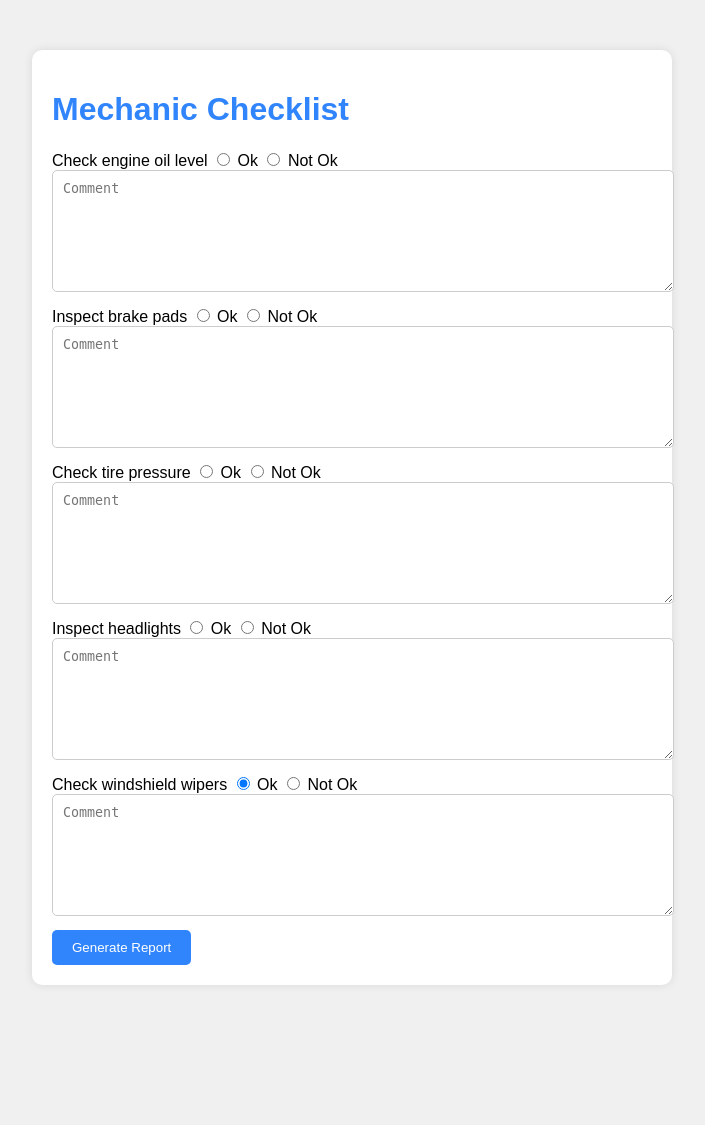
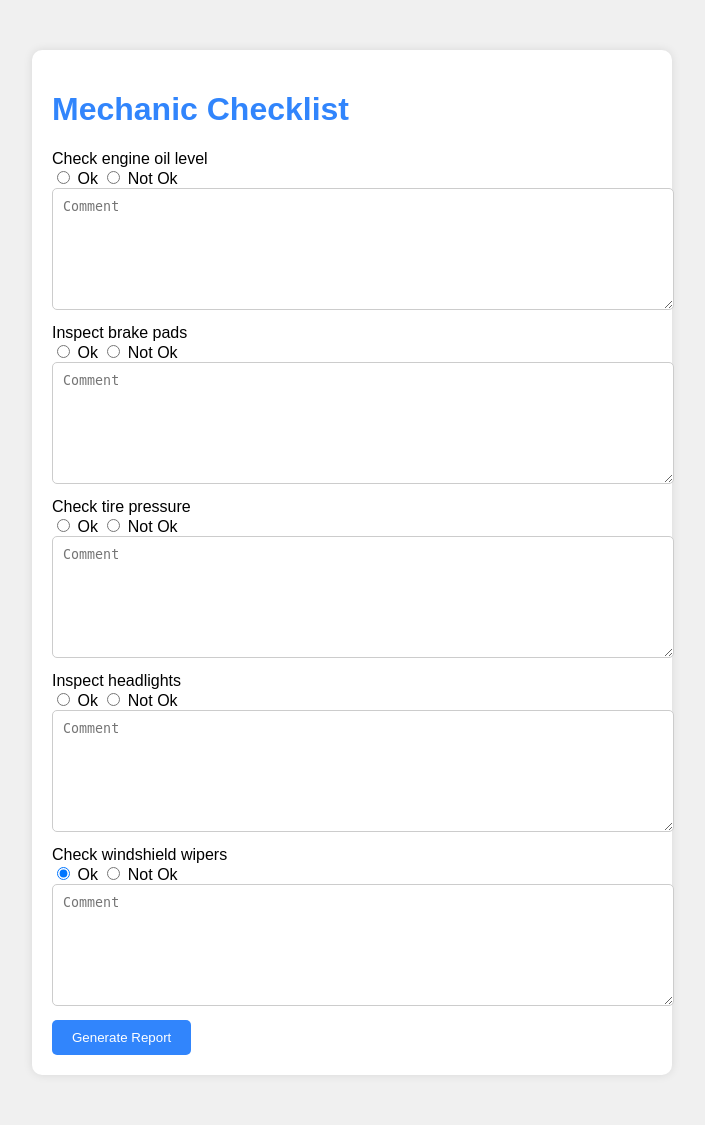
Before and after one commit to okehieuchenna1/cardiomechpage, a Flask app: page / in a window 1280 px wide. Shown: the whole page, without its empty margins (288-993 px from the left). Before the commit the page ends 985 px from the top, so only its background shows below. Run offline with Flask 3, Linux system fonts and the light colour scheme.

Commit message:
Update checklist.html

```diff
--- a/templates/checklist.html
+++ b/templates/checklist.html
@@ -12,13 +12,17 @@
         <form method="post">
             {% for item in items %}
             <div class="checklist-item">
+                <div class="item-content">
                     {{ item }}
+                </div>
+                <div class="options">
                     <label class="status-label">
                         <input type="radio" name="status" value="Ok" checked> Ok
                     </label>
                     <label class="status-label">
                         <input type="radio" name="status" value="Not Ok"> Not Ok
                     </label>
+                </div>
                 <div class="comment">
                     <textarea name="comment" placeholder="Comment"></textarea>
                 </div>
```
Lines whose indentation alone changed are shown as unchanged.
